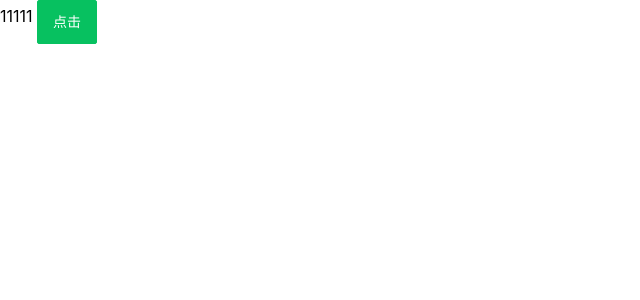
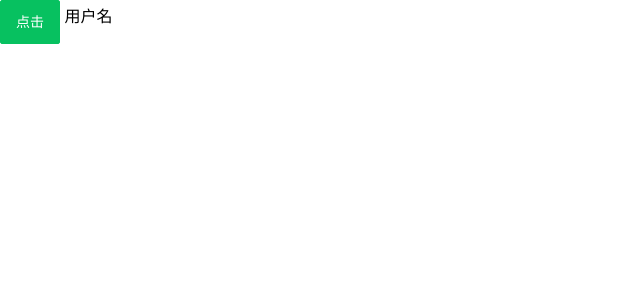
Before and after one commit to zhaobao1830/vitezb, a Vue app: page /#/home in a window 1280 px wide. Shown: the top 300 px of the page, without its empty margins (0-640 px from the left). Built offline with nearby package versions, Linux system fonts and the light colour scheme.

Commit message:
添加pinia

```diff
--- a/package.json
+++ b/package.json
@@ -9,6 +9,7 @@
   },
   "dependencies": {
     "axios": "^0.27.2",
+    "pinia": "^2.0.14",
     "vant": "^3.5.2",
     "vue": "^3.2.25",
     "vue-router": "^4.0.3"
--- a/src/main.js
+++ b/src/main.js
@@ -1,6 +1,7 @@
 import { createApp } from 'vue'
 import App from './App.vue'
 import router from './router'
+import { setupStore } from '@/store'
 
 import { Button } from 'vant'
 
@@ -8,6 +9,10 @@ import { registerGlobComp } from '@/components/base/registerGlobComp'
 
 const app = createApp(App)
 
+// 配置store
+setupStore(app)
+
+// 注册全局组件
 registerGlobComp(app)
 
 app.use(Button)
--- a/src/router/index.js
+++ b/src/router/index.js
@@ -1,6 +1,6 @@
 import { createRouter, createWebHashHistory } from 'vue-router'
 
-const Home = () => import('@/views/home/Home')
+const Home = () => import('@/views/home/HomeView')
 
 const routes = [
   {
--- /dev/null
+++ b/src/store/index.js
@@ -0,0 +1,7 @@
+import { createPinia } from 'pinia'
+
+const store = createPinia()
+
+export function setupStore(app) {
+  app.use(store)
+}
--- /dev/null
+++ b/src/store/modules/user.js
@@ -0,0 +1,18 @@
+import { defineStore } from 'pinia'
+
+export const useUserStore = defineStore({
+  id: 'app-user',
+  state: () => ({
+    userInfo: {}
+  }),
+  getters: {
+    getUserInfo() {
+      return this.userInfo
+    }
+  },
+  actions: {
+    setUserInfo(info) {
+      this.userInfo = info
+    }
+  }
+})
--- a/src/views/home/Home.vue
+++ /dev/null
@@ -1,16 +0,0 @@
-<template>
-  <div class="Home">
-    11111
-    <a-button></a-button>
-  </div>
-</template>
-
-<script>
-  export default {
-    name: 'home'
-  }
-</script>
-
-<style scoped lang="scss">
-
-</style>
--- /dev/null
+++ b/src/views/home/HomeView.vue
@@ -0,0 +1,24 @@
+<template>
+  <div class="HomeView">
+    <a-button @click="setUser">赋值</a-button>
+
+    用户名 {{userStore.userInfo.name}}
+  </div>
+</template>
+
+<script setup>
+  import { useUserStore } from '@/store/modules/user'
+
+  const userStore = useUserStore()
+
+  function setUser() {
+    userStore.setUserInfo({
+      name: 'zb',
+      age: '25'
+    })
+  }
+</script>
+
+<style scoped lang="scss">
+
+</style>
```
Also changed, not shown: 2 other files (tests, documents, lock files or other folders).
